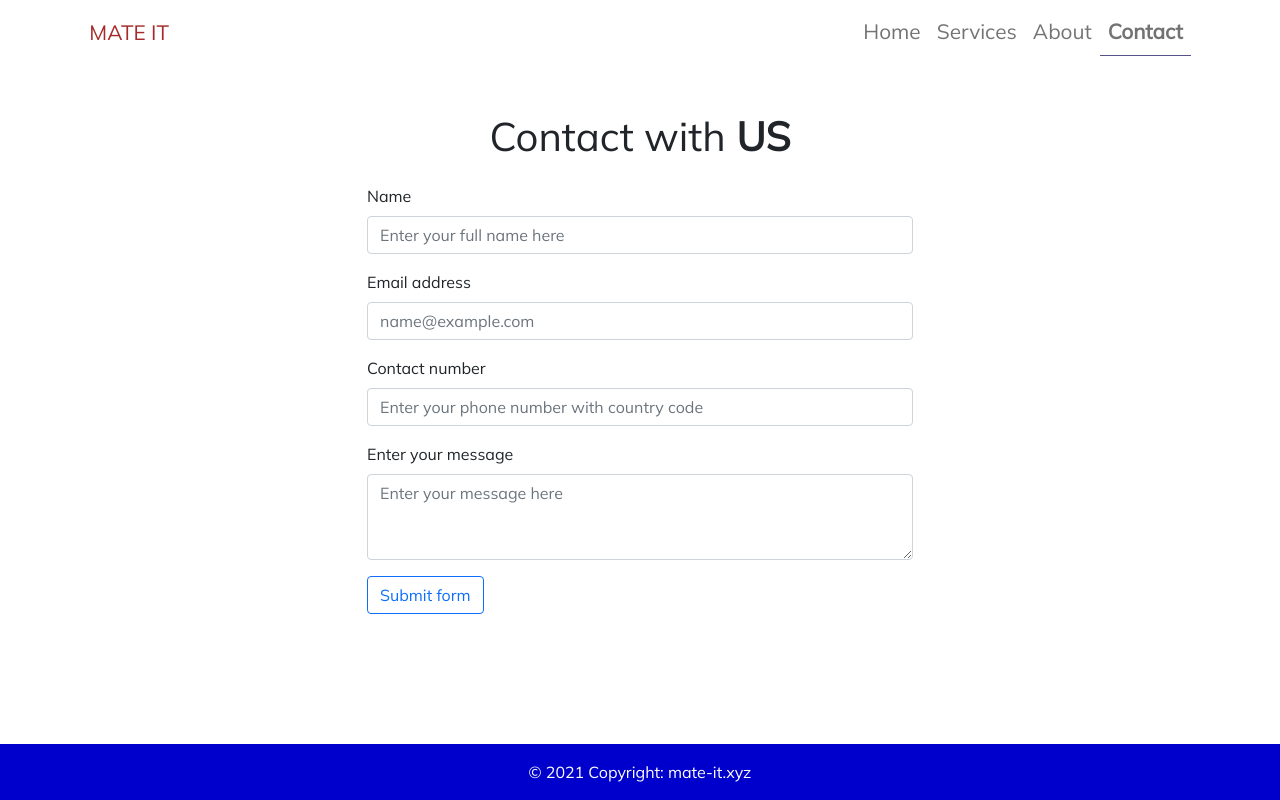
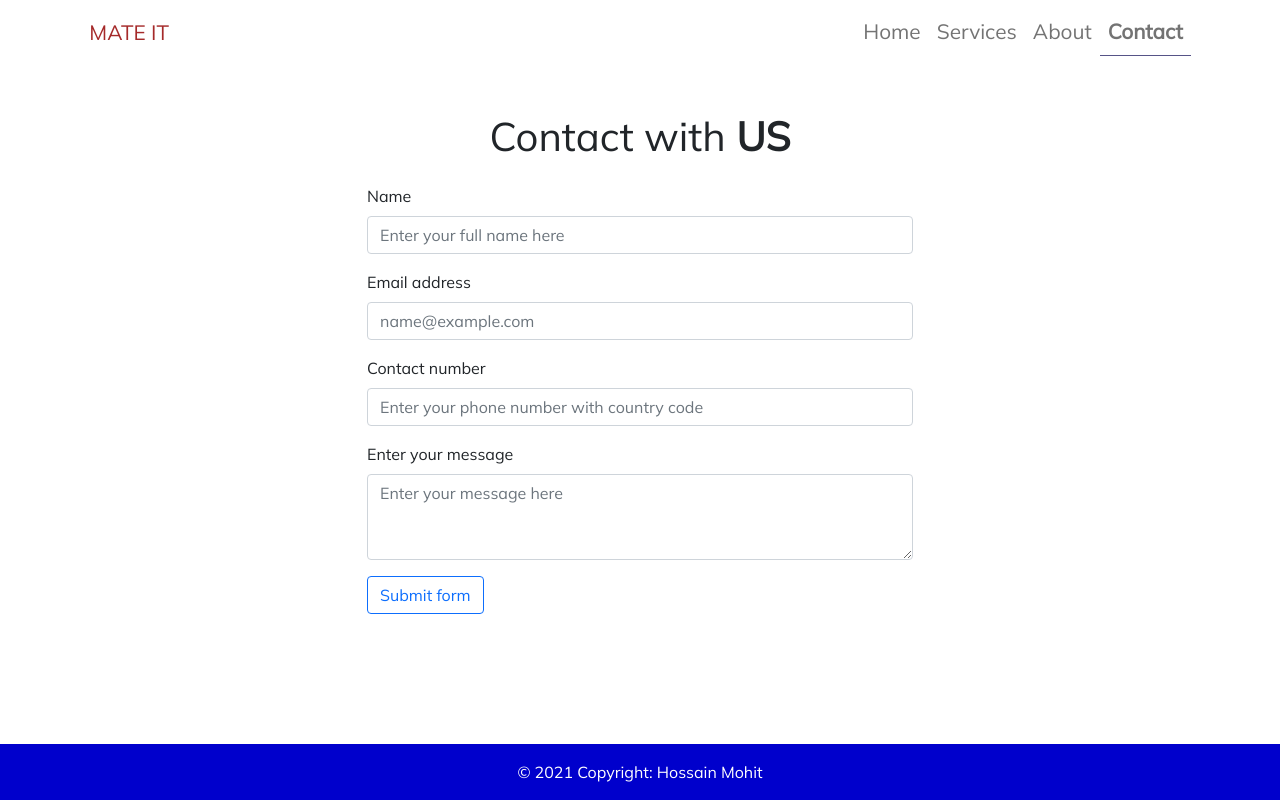
Before and after one commit to hmmohit/mate-it, a React (Create React App) app: page /contact in a window 1280 px wide. Built offline with nearby package versions, Linux system fonts and the light colour scheme.

Commit message:
Update Footer.jsx
Added my name

```diff
--- a/src/Footer.jsx
+++ b/src/Footer.jsx
@@ -14,7 +14,7 @@ const Footer = () => {
 
                 <div className="text-center p-3" style={{ backgroundColor: `rgba(0, 0, 0, 0.2)` }}>
                     © 2021 Copyright:
-                    <NavLink className="text-white" to="/" style={{ textDecoration: `none` }}> mate-it.xyz</NavLink>
+                    <NavLink className="text-white" to="/" style={{ textDecoration: `none` }}> Hossain Mohit </NavLink>
                 </div>
             </footer>
 
```
